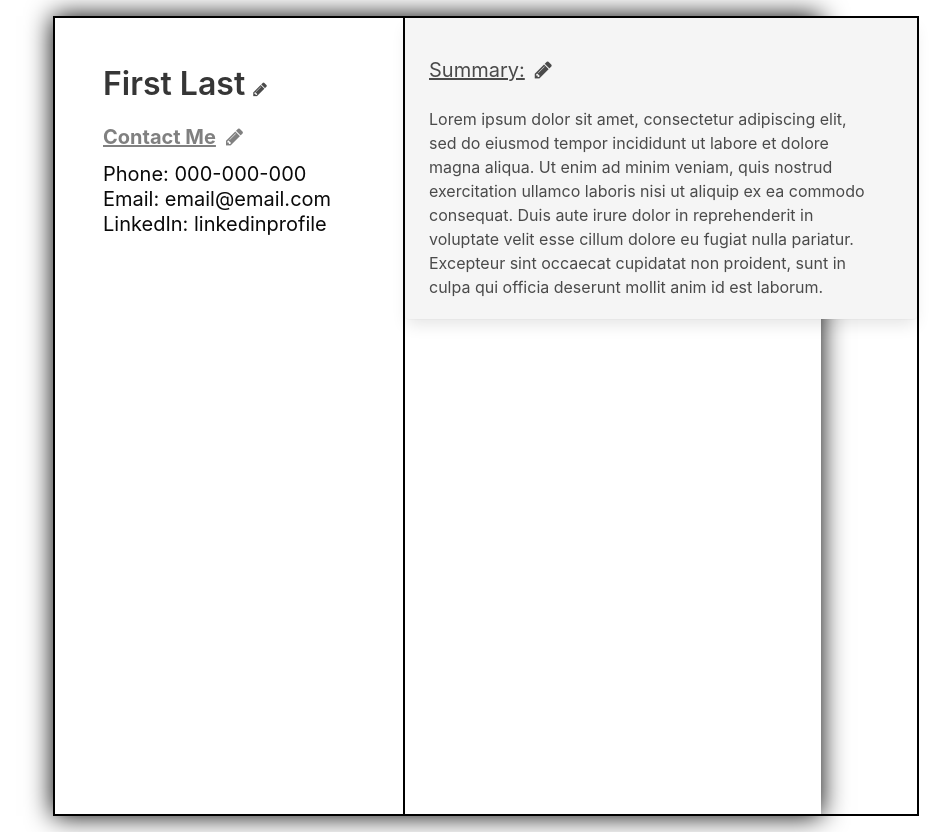
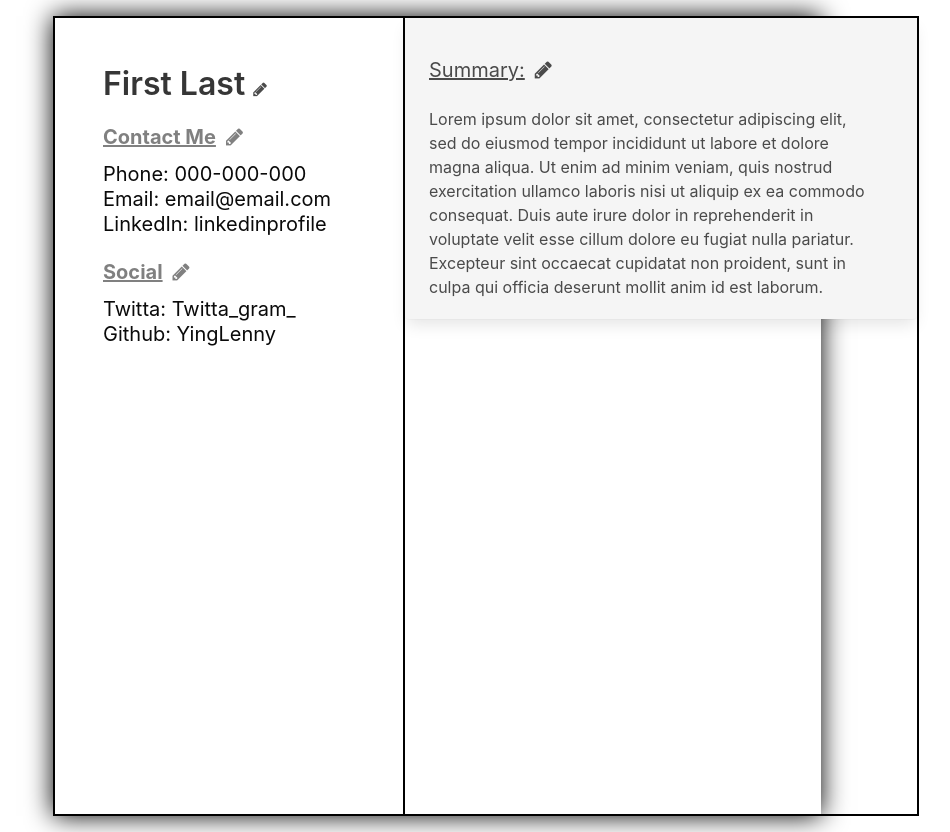
Before and after one commit to ying-lenny/odin-cv-project, a React (Create React App) app: page / in a window 1280 px wide. Shown: the whole page, without its empty margins (203-1153 px from the left). Built offline with nearby package versions, Linux system fonts and the light colour scheme.

Commit message:
Added Static socail section on personal

```diff
--- a/src/components/NameInput.js
+++ b/src/components/NameInput.js
@@ -19,7 +19,6 @@ class NameInput extends Component {
         }
         data.name.first = this.state.firstName;
         data.name.last = this.state.lastName;
-        e.preventDefault();
         this.props.done();
     }
     handleChange(e) {
@@ -44,7 +43,6 @@ class NameInput extends Component {
                 ></input>
                 <br />
                 <button>Submit</button>
-                <button onClick={this.props.done}>Cancel</button>
             </form>
         );
     }
--- a/src/components/Personal.js
+++ b/src/components/Personal.js
@@ -3,6 +3,7 @@ import data from '../data';
 import NameInput from "./NameInput";
 import Contact from "./Contact";
 import ContactInput from "./ContactInput";
+import Social from "./Social";
 
 class Personal extends React.Component {
     constructor(props) {
@@ -10,6 +11,7 @@ class Personal extends React.Component {
         this.state = {
             nameEdit: false,
             contactEdit: false,
+            socData: data.social,
         };
         this.editName = this.editName.bind(this);
         this.editContact = this.editContact.bind(this);
@@ -45,17 +47,32 @@ class Personal extends React.Component {
                                 ></i>
                             </div>
                         )}
+                    </div>
                     {/* Section for Contact Info */}
                     {this.state.contactEdit ? (
                             <ContactInput done={this.editContact} />
                     ) : (
                         <Contact data={data.contact} done={this.editContact} />
                     )}
+                    {data.social && (
+                        <div className="container has-text-black">
+                            <div className="is-size-5 has-text-weight-bold per-heading">
+                                Social
+                                <i
+                                    className="fa fa-pencil per-edit"
+                                    aria-hidden="true"
+                                    onClick={this.editSocial}
+                                ></i>
                             </div>
+                            <Social
+                                data={data.social}
+                                edit={this.state.socialEdit}
+                            />
+                        </div>
+                    )}
                 </div>
             </section>
         )
-
     }
 }
 
--- /dev/null
+++ b/src/components/Social.js
@@ -0,0 +1,48 @@
+import React, { Component } from "react";
+import data from "../data";
+
+class Social extends Component {
+    constructor(props) {
+        super(props);
+        this.state = {
+            data: this.props.data,
+        };
+        this.delSocial = this.delSocial.bind(this);
+    }
+    delSocial(e) {
+        data.social.splice(Number(e.target.id), 1);
+        data.social = data.social.map((acc, index) => {
+            return { ...acc, id: index };
+        });
+        this.setState({ data: data.social });
+    }
+    componentDidUpdate(prevProps) {
+        if (prevProps.edit !== this.props.edit) {
+            this.setState({ data: data.social });
+        }
+    }
+    render() {
+        const socArr = this.state.data.map((handle) => {
+            return (
+                <div className="container" key={handle.id}>
+                    <span className="subtitle has-text-black">
+                        {handle.website + ': '}
+                    </span>
+                    <span className="subtitle has-text-black">
+                        {handle.userName}
+                    </span>
+                    {this.props.edit ? (
+                        <i
+                            id={handle.id}
+                            className="fa fa-trash per-edit"
+                            onClick={this.delSocial}
+                        ></i>
+                    ) : null}
+                </div>
+            )
+        });
+        return socArr;
+    }
+}
+
+export default Social;
```
Lines whose indentation alone changed are shown as unchanged.
